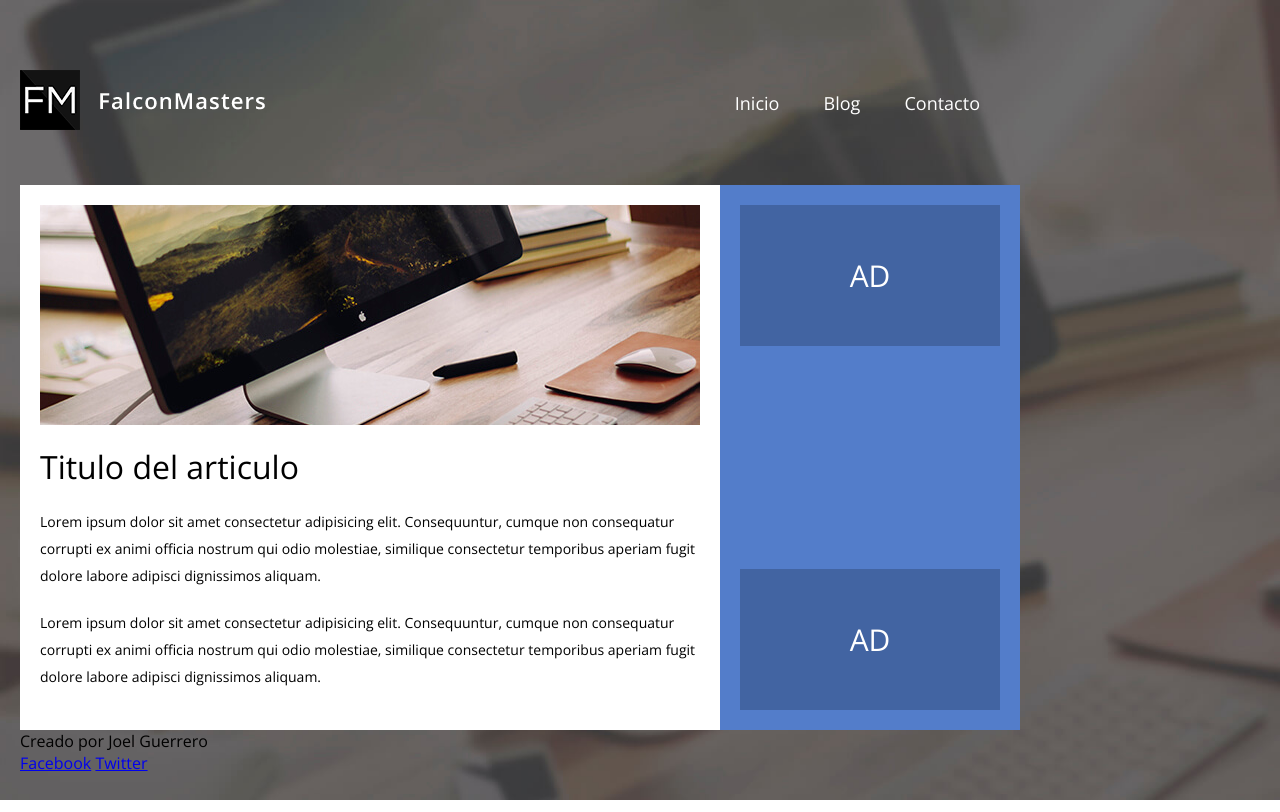
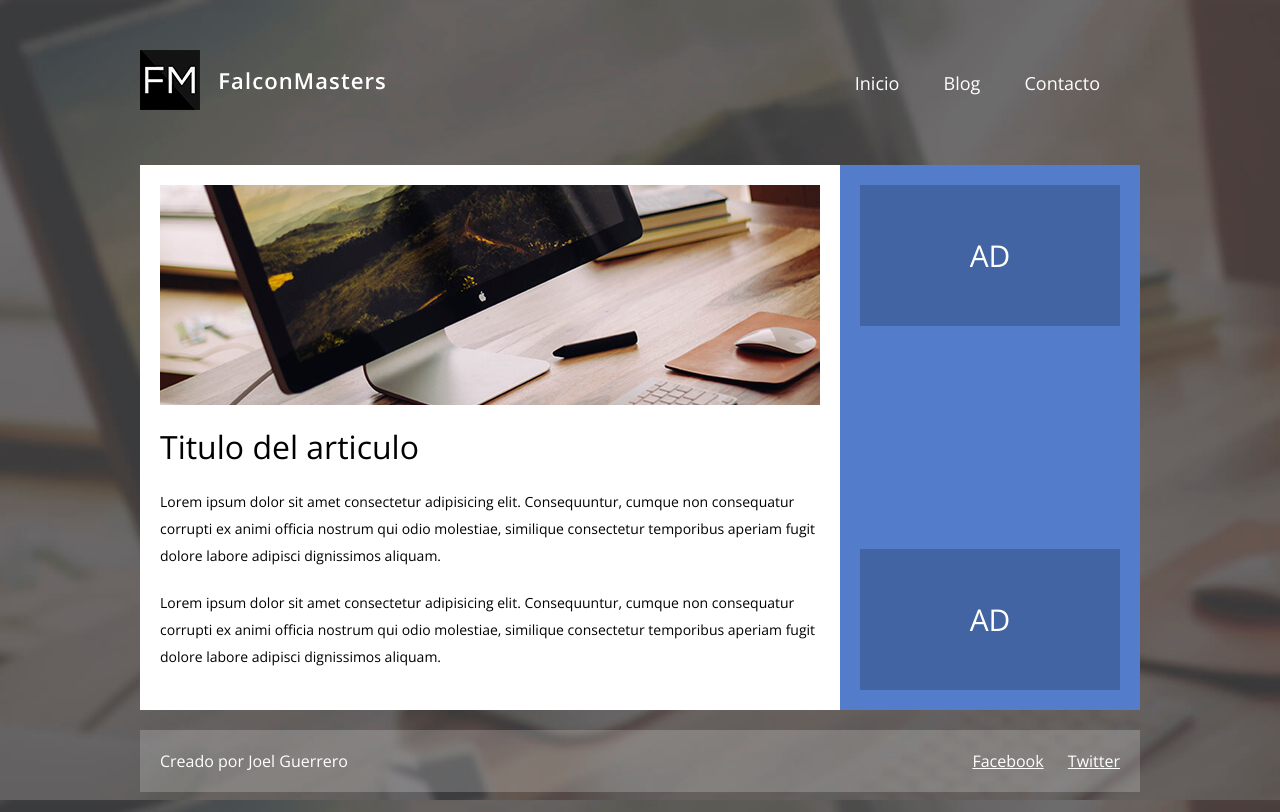
Before and after one commit to jguerrero101314/CursosDise-oWeb, a PHP site: page / in a window 1280 px wide. Run offline with PHP 8.4, Linux system fonts and the light colour scheme.

Commit message:
78. [PRACTICA] Diseñando una pagina con flexbox 4.- Estilos del Footer

```diff
--- a/Practicas/Flexbox/main.css
+++ b/Practicas/Flexbox/main.css
@@ -14,8 +14,8 @@
 }
 
 .contenedor {
-    /* margin:auto; */
-    margin: 20px;
+    margin: auto;
+    /* margin: 20px; */
     width: 90%;
     max-width: 1000px;
     display: flex;
@@ -88,3 +88,25 @@
     background-color: #4264a2;
     /* margin: 20px 0; */
 }
+
+footer {
+    margin: 20px 0;
+    background: rgba(255, 255, 255, .2);
+    padding: 20px;
+    width: 100%;
+    color: #fff;
+    display: flex;
+    flex-direction: row;
+    flex-wrap: nowrap;
+    justify-content: space-between;
+}
+
+footer .redes-sociales a {
+    color: #fff;
+    text-decoration: underline;
+    margin-left: 20px;
+}
+
+footer .redes-sociales a:hover {
+    text-decoration: none;
+}
```
